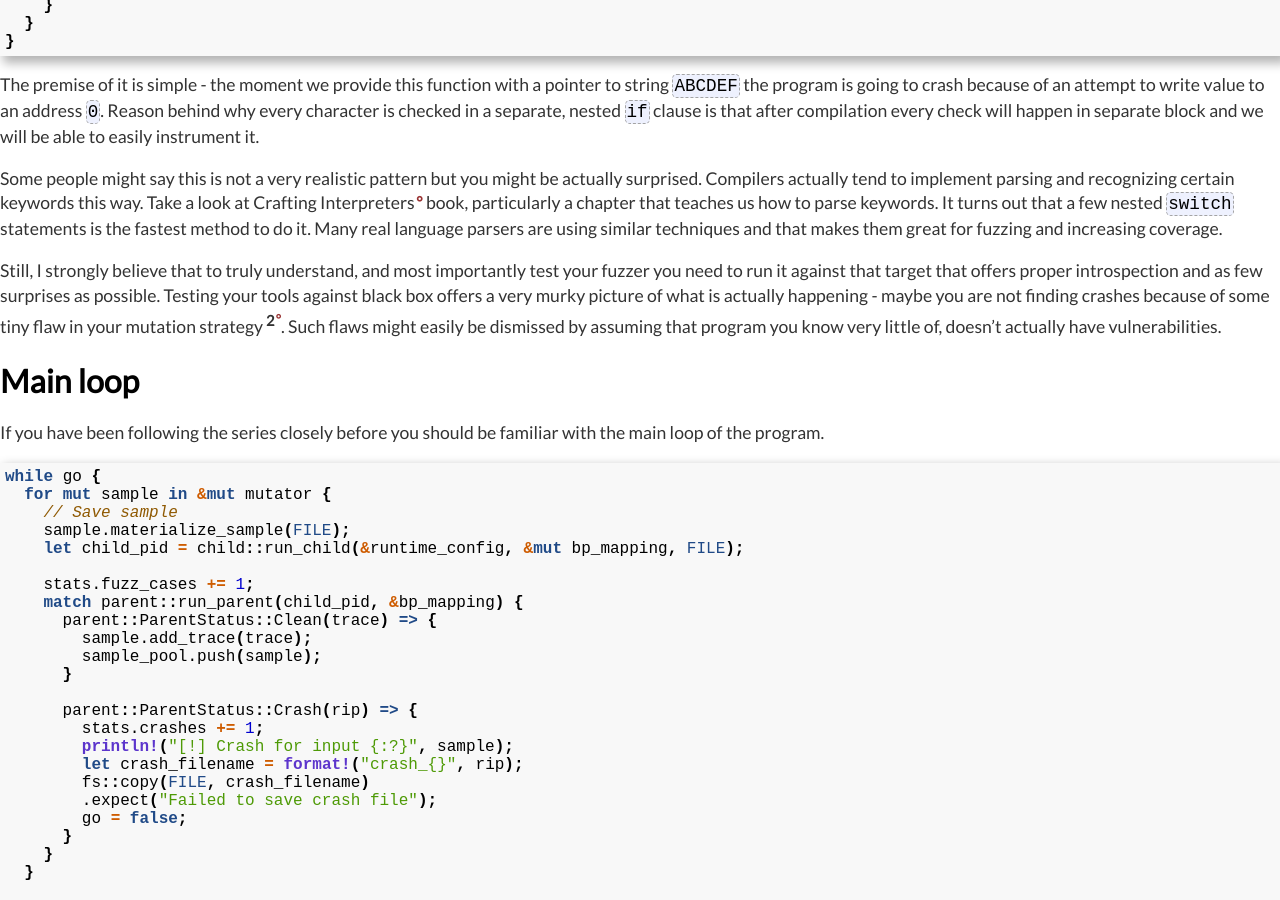
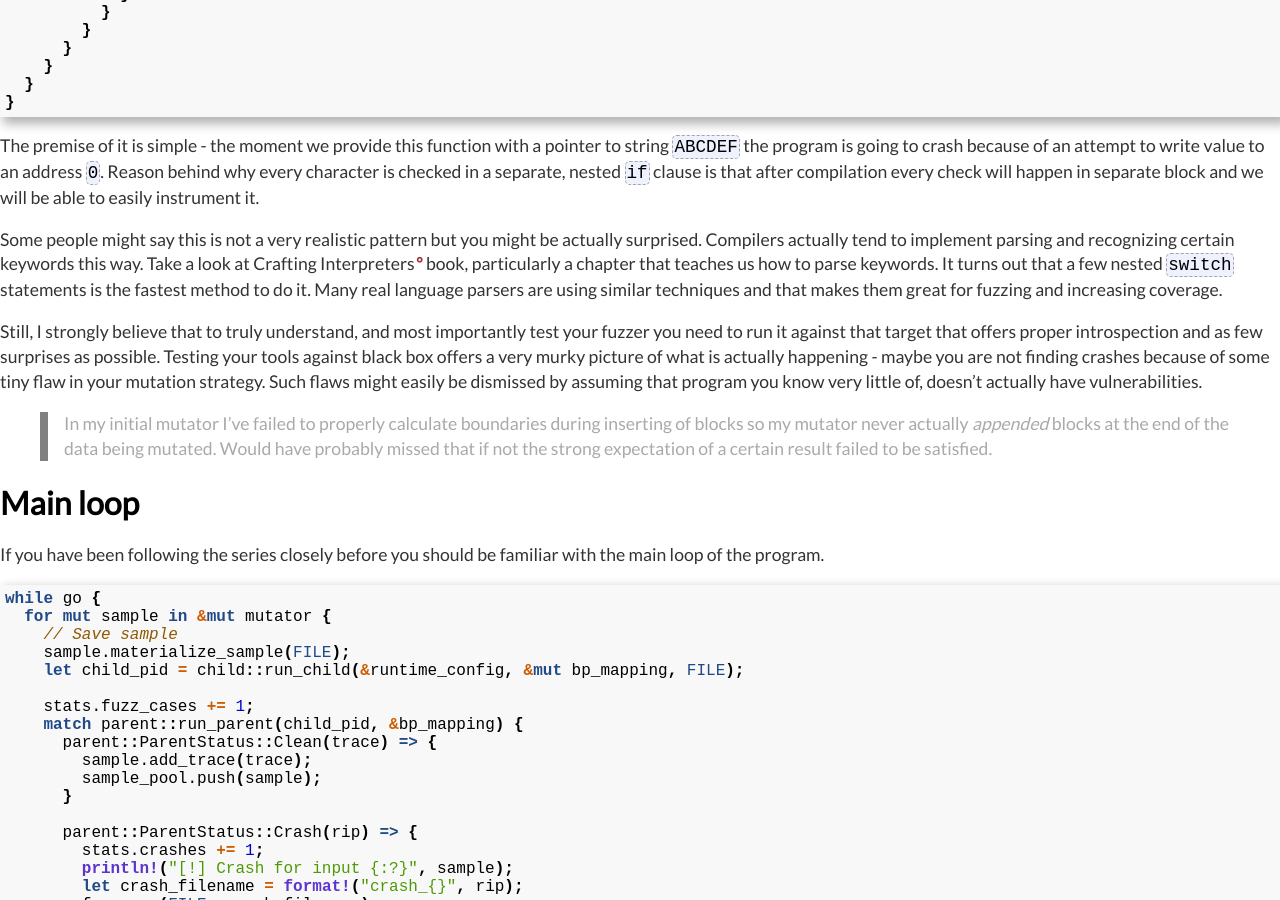
Before and after one commit to carstein/carstein.github.io, a Jekyll site: the page built from _posts/2021-03-17-build-your-own-fuzzer-5.md, in a window 1280 px wide and 900 px high, scrolled down 1138 px. Built offline with Jekyll 4.4.1, drawn with Linux system fonts in a browser that asks for light colours; a style sheet for code colours, icons or effects is not loaded; some of the changed text lies outside the part shown.

Commit message:
Update 2021-03-17-build-your-own-fuzzer-5.md
Few corrections

````diff
--- a/_posts/2021-03-17-build-your-own-fuzzer-5.md
+++ b/_posts/2021-03-17-build-your-own-fuzzer-5.md
@@ -4,7 +4,9 @@
 date: 2021-03-13
 ---
 
-It has been a while since I wrote the last part of the [Build Simple Fuzzer](https://carstein.github.io/2020/05/21/writing-simple-fuzzer-4.html) series. Due to personal reasons I had some issues finding time to continue with it. On top of that, having a semi-working[^1] fuzzer deprived me of will to continue - mainly because there were no obvious avenues where to direct my attention. I'm far from thinking that my fuzzer was good or complete. But it was working and finding shallow bugs and the next step required much more work than I was able to pour into it. At least at that time.
+It has been a while since I wrote the last part of the [Build Simple Fuzzer](https://carstein.github.io/2020/05/21/writing-simple-fuzzer-4.html) series. Due to personal reasons I had some issues finding time to continue with it. On top of that, having a semi-working fuzzer deprived me of will to continue - mainly because there were no obvious avenues where to direct my attention. I'm far from thinking that my fuzzer was good or complete. But it was working and finding shallow bugs and the next step required much more work than I was able to pour into it. At least at that time.
+
+> Well, the fuzzer was working all right and was able to find bugs in real, albeit old software. It just wasn't very professional. On top of that I have issues with confidence and always consider my work not good enough
 
 The initial language was also partially to blame. Choosing python, while making the start super easy made making a meaningful progress a bit of challenge in later phases. But, with fifteen minutes stolen here and there I've rewrote my fuzzer in Rust. Say hello to [rfuss2](https://github.com/carstein/rfuss2).
 
@@ -48,7 +50,9 @@
 
 Some people might say this is not a very realistic pattern but you might be actually surprised. Compilers actually tend to implement parsing and recognizing certain keywords this way. Take a look at [Crafting Interpreters](https://craftinginterpreters.com/scanning-on-demand.html#identifiers-and-keywords) book, particularly a chapter that teaches us how to parse keywords. It turns out that a few nested `switch` statements is the fastest method to do it. Many real language parsers are using similar techniques and that makes them great for fuzzing and increasing coverage.
 
-Still, I strongly believe that to truly understand, and most importantly test your fuzzer you need to run it against that target that offers proper introspection and as few surprises as possible. Testing your tools against black box offers a very murky picture of what is actually happening - maybe you are not finding crashes because of some tiny flaw in your mutation strategy[^2]. Such flaws might easily be dismissed by assuming that program you know very little of, doesn't actually have vulnerabilities.
+Still, I strongly believe that to truly understand, and most importantly test your fuzzer you need to run it against that target that offers proper introspection and as few surprises as possible. Testing your tools against black box offers a very murky picture of what is actually happening - maybe you are not finding crashes because of some tiny flaw in your mutation strategy. Such flaws might easily be dismissed by assuming that program you know very little of, doesn't actually have vulnerabilities.
+
+> In my initial mutator I've failed to properly calculate boundaries during inserting of blocks so my mutator never actually *appended* blocks at the end of the data being mutated. Would have probably missed that if not the strong expectation of a certain result failed to be satisfied.
 
 # Main loop
 
@@ -154,6 +158,8 @@
 
 Each `Sample` holds the data in the form of a byte array. It can be either materialized as a file,  passed to a program as an argument or even sent over the network if that is what we want to implement. Other fields are mostly used for coverage tracking - version records how many successful[^3] mutation a given sample had and method holds the latest type of mutation that occurred. Both have no practical meaning as far as mutation engine is concerned - at least for now. `Sample` that was executed by the program gains the trace generated during the run.
 
+> Successful in this case is defined as leading to new unique coverage.
+
 Samples do not exist in vacuum but are kept inside `Mutator`.
 
 ```rust
@@ -233,7 +239,7 @@
 
 This approach was very successful in cases like our target binary because the iterative process of mutation with a direct feedback loop was able to figure out expected data and progress with mutation until our program crashed.
 
-![rfuss_test]({site.url}/assets/images/rfuss_test2.png){:class="center"}
+![rfuss_test]({{site.url}}/assets/images/rfuss_test2.png){:class="center"}
 
 There are however two types of drawbacks that we might experience - localized and joint changes. First case happened when I was testing `BitFlip` mutation strategy - feeding the engine with character `X` and expecting it to mutate into `A` through a single bit flip is futile endeavor as long as partial mutations are not retained. Another example would be in the case of data format with internal checksums (like [PNG](https://www.w3.org/TR/PNG-Structure.html)) - a single mutation is very unlikely to trigger new coverage as long as the checksum remains wrong.
 
@@ -242,9 +248,3 @@
 The next parts will mostly focus on small ways to speed up the fuzzing process. We are going to work with patched binaries, performance counters and maybe even process snapshotting - everything to squeeze every bit of performance of our existing fuzzer architecture. I hope that this path will lead us to solutions like native code instrumentations. Eventually I would like to tackle a new set of targets - ones that have strict syntax validation and will require grammar fuzzing.
 
 I hope that you've enjoyed the ride so far and stay tuned for more.
-
-
-
-[^1]: Well, the fuzzer was working all right and was able to find bugs in real, albeit old software. It just wasn't very professional. On top of that I have issues with confidence and always consider my work not good enough.
-[^2]: In my initial mutator I've failed to properly calculate boundaries during inserting of blocks so my mutator never actually *appended* blocks at the end of the data being mutated. Would have probably missed that if not the strong expectation of a certain result failed to be satisfied.
-[^3]: Successful in this case is defined as leading to new unique coverage.
````
